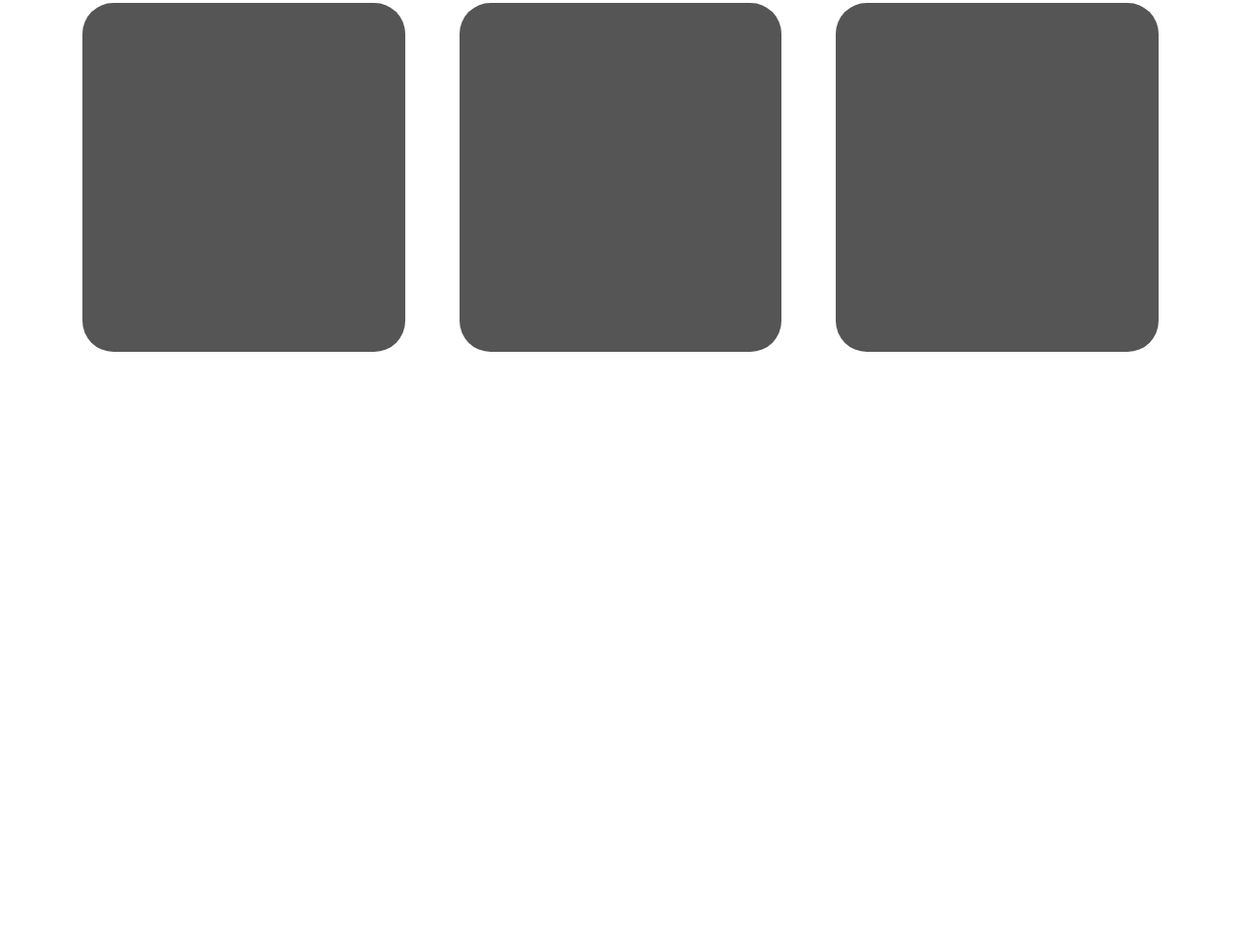
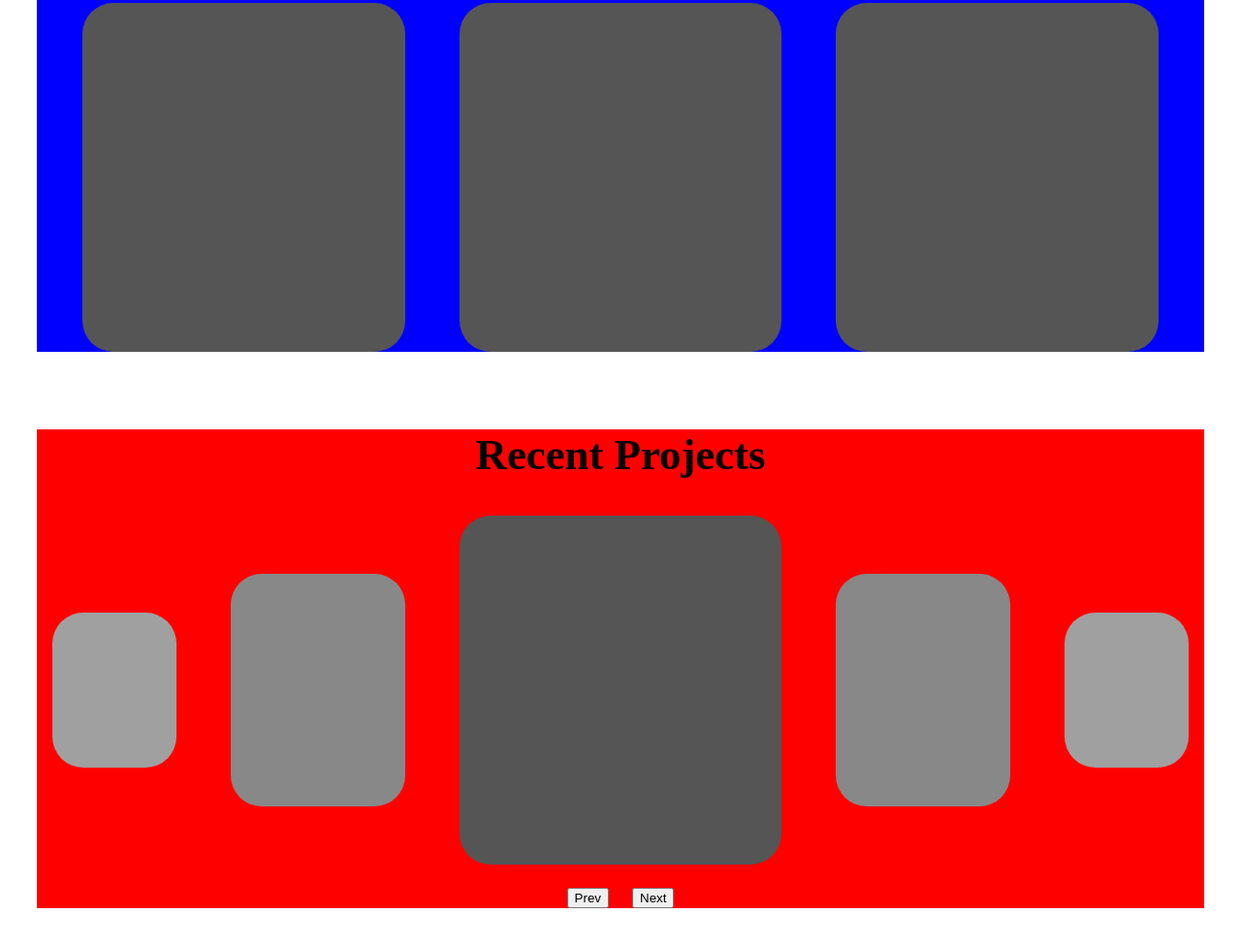
Before and after one commit to Cristina-Gonzalvez-Jucla/Personal-website, a plain HTML site: page index.html in a window 1280 px wide. Shown: the part 1448-2423 px from the top of the page at 97% size. Before the commit the page ends 1849 px from the top, so only its background shows below. Drawn offline with Linux system fonts and the light colour scheme.

Commit message:
creted elements and position the elements for recent projects

```diff
--- a/index.html
+++ b/index.html
@@ -50,7 +50,22 @@
       </div>
     </section>
 
-    <section class="portfolio"></section>
+    <section class="portfolio">
+      <div><h1 class="recent-projects-title">Recent Projects</h1></div>
+
+      <div class="squares">
+        <div class="smallest-square"></div>
+        <div class="small-square"></div>
+        <div class="square"></div>
+        <div class="small-square"></div>
+        <div class="smallest-square"></div>
+      </div>
+
+      <div class="portfolio-buttons">
+        <button>Prev</button>
+        <button>Next</button>
+      </div>
+    </section>
 
     <footer class="footer"></footer>
   </body>
--- a/styles.css
+++ b/styles.css
@@ -5,8 +5,12 @@ body {
 h1 {
   font-size: 280%;
 }
+
+/* eader */
+
 .header {
   height: 100vh;
+  background-color: blue;
 }
 
 .nav-bar {
@@ -35,8 +39,9 @@ h1 {
 }
 
 .presentation {
+  background-color: red;
   display: flex;
-  height: 81vh;
+  height: 85vh;
 }
 
 .presentation-text {
@@ -56,12 +61,20 @@ h1 {
 .p-image {
   width: 15vw;
 }
+
+/* Services */
+
+.services {
+  background-color: blue;
+}
+
 .squares {
   margin-bottom: 3vh;
   column-gap: 7vh;
   display: flex;
   flex-direction: row;
   justify-content: center;
+  align-items: center;
 }
 .square {
   border-radius: 2rem;
@@ -69,3 +82,34 @@ h1 {
   width: 26vw;
   background-color: #555;
 }
+
+/* Portfolio */
+
+.portfolio {
+  background-color: red;
+}
+
+.recent-projects-title {
+  text-align: center;
+  margin-top: 10vh;
+}
+
+.small-square {
+  border-radius: 2rem;
+  height: 30vh;
+  width: 14vw;
+  background-color: #888888;
+}
+
+.smallest-square {
+  border-radius: 2rem;
+  height: 20vh;
+  width: 10vw;
+  background-color: #a0a0a0;
+}
+
+.portfolio-buttons {
+  display: flex;
+  justify-content: center;
+  column-gap: 2%;
+}
```
